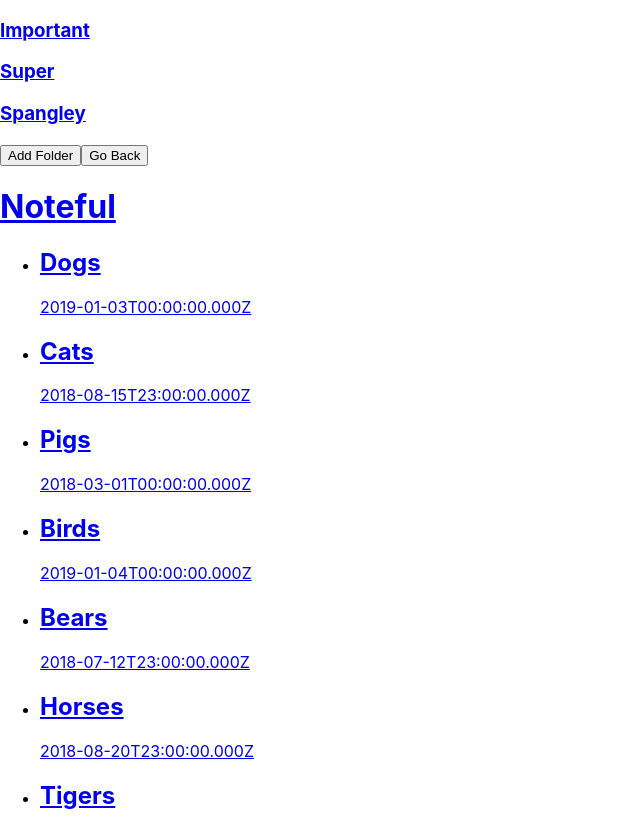
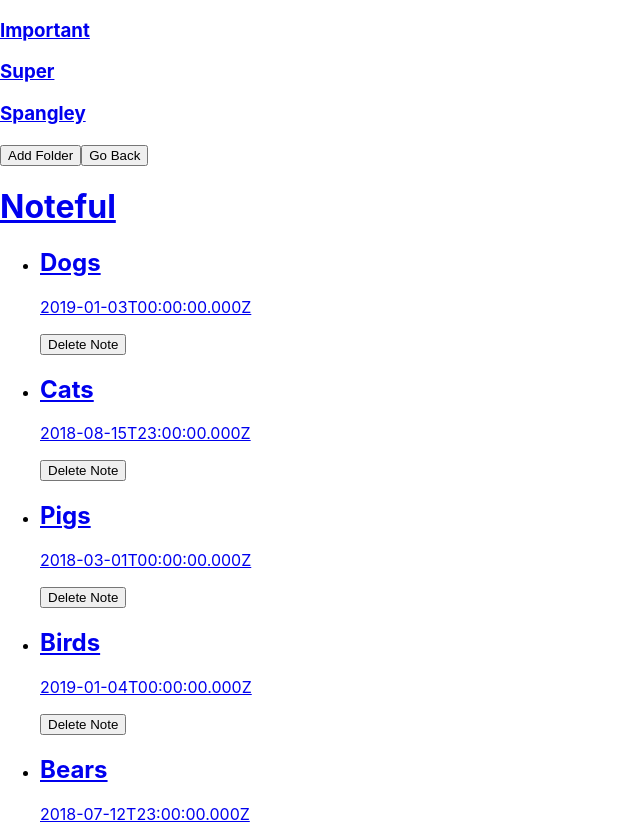
Before and after one commit to GhostCode83/noteful, a React (Create React App) app: page / in a window 1280 px wide. Shown: the top 824 px of the page, without its empty margins (0-640 px from the left). Built offline with nearby package versions, Linux system fonts and the light colour scheme.

Commit message:
added context

```diff
--- a/src/App.js
+++ b/src/App.js
@@ -5,11 +5,18 @@ import FolderNotesList from './FolderNotesList';
 import MinutesPage from './MinutesPage';
 import NavBar from './NavBar'
 import STORE from './dummy-store'
+import NotefulContext from './NotefulContext';
 
 class App extends React.Component {
   render() {
+    const contextValue = {
+      notes: STORE.notes,
+      folders: STORE.folders,
+      deleteBookmark: () => { }
+    }
 
     return (
+      <NotefulContext.Provider value={contextValue}>
         <div className="App">
           <nav>
             <NavBar
@@ -24,26 +31,19 @@ class App extends React.Component {
             <Route
               exact
               path='/'
-            render={() => <NotesList notes={STORE.notes} />}
+              component={NotesList}
             />
             <Route
               path='/folder/:folderId' // use : here in path only
-            render={(props) =>
-              <FolderNotesList
-                notes={STORE.notes}
-                folders={STORE.folders}
-                match={props.match} />}
+              component={FolderNotesList}
             />
             <Route
               path='/note/:notesId'
-            render={(props) =>
-              <MinutesPage
-                notes={STORE.notes}
-                match={props.match}
-              />}
+              component={MinutesPage}
             />
           </main>
         </div>
+      </NotefulContext.Provider>
     );
   }
 }
--- a/src/FolderNotesList.js
+++ b/src/FolderNotesList.js
@@ -1,10 +1,14 @@
 import React from 'react'
 import Note from './Note'
+import NotefulContext from './NotefulContext'
 
-function FolderNotesList(props) {
-  console.log(props, 'folderId')
-    const notesList = props.notes.filter(note => {
-      if (note.folderId === props.match.params.folderId) {
+class FolderNotesList extends React.Component {
+  static contextType = NotefulContext;
+
+  render(){
+    console.log(this.context, 'folderId')
+      const notesList = this.context.notes.filter(note => {
+        if (note.folderId === this.context.match.params.folderId) {
           return note
         }
       })
@@ -22,5 +26,6 @@ function FolderNotesList(props) {
         )
     })}</div>
   }
+}
 
 export default FolderNotesList
--- a/src/MinutesPage.js
+++ b/src/MinutesPage.js
@@ -1,10 +1,15 @@
 import React from 'react';
-import Note from './Note'
+import Note from './Note';
+import NotefulContext from './NotefulContext'
 
-function MinutesPage(props) {
+class MinutesPage extends React.Component {
+  static contextType = NotefulContext;
 
-  const oneNote = props.notes.find(note => {
-    if (note.id === props.match.params.notesId) {
+
+  render() {
+    console.log(this.context)
+    const oneNote = this.context.notes.find(note => {
+      if (note.id === this.context.match.params.notesId) {
         return note
       }
     })
@@ -14,10 +19,13 @@ function MinutesPage(props) {
         <div>
           <h3>{oneNote.name}</h3>
           <p>{oneNote.modified}</p>
+          <button>Delete Note</button>
         </div>
         <p>{oneNote.content}</p>
       </article>
     )
   }
-
+}
+/*
+ */
 export default MinutesPage
--- a/src/Note.js
+++ b/src/Note.js
@@ -1,15 +1,45 @@
 import React from 'react';
-import { Link } from 'react-router-dom'
+import { Link } from 'react-router-dom';
+import config from './config';
+import NotefulContext from './NotefulContext';
+
+function deleteNote(noteId, callback){
+  fetch(config.API_NOTES)
+    .then(res => {
+      if (!res.ok) {
+        return res.json().then(error => {
+          throw error
+        })
+      }
+      return res.json()
+    })
+    .then(data => {
+      console.log(data);
+      callback(noteId)
+    })
+    .catch(error => {
+      console.error(error)
+    })
+}
+
 
 function Note(props){
 
   return(
-    <li>
+    <NotefulContext.Consumer>
+      {(context) => (
+
+<li key={props.noteId}>
       <Link to={`/note/${props.noteId}`}>
         <h2>{props.name}</h2>
         <p>{props.date}</p>
+        <button onClick={() => deleteNote}>Delete Note</button>
       </Link>
       </li>
+
+
+      )}
+    </NotefulContext.Consumer>
 
   )
 }
--- /dev/null
+++ b/src/NotefulContext.js
@@ -0,0 +1,9 @@
+import React from 'react';
+
+const NotefulContext = React.createContext({
+  notes: [],
+  folders: [],
+  deleteBookmark: () => {},
+})
+
+export default NotefulContext
--- a/src/NotesList.js
+++ b/src/NotesList.js
@@ -1,8 +1,12 @@
 import React from 'react'
 import Note from './Note'
+import NotefulContext from './NotefulContext'
 
-function NotesList(props) {
-  const notes = props.notes.map((note) => {
+class NotesList extends React.Component {
+  static contextType = NotefulContext;
+
+  render() {
+    const notes = this.context.notes.map((note) => {
       let noteName = note.name;
       let noteDate = note.modified;
       let noteId = note.id;
@@ -22,5 +26,6 @@ function NotesList(props) {
       </div>
     )
   }
+}
 
 export default NotesList
--- /dev/null
+++ b/src/config.js
@@ -0,0 +1,8 @@
+import React from 'react';
+export default {
+
+
+   API_FOLDERS: `http://localhost:9090/folders`,
+   API_NOTES: `http://localhost:9090/notes`
+
+}
```
Lines whose indentation alone changed are shown as unchanged.
